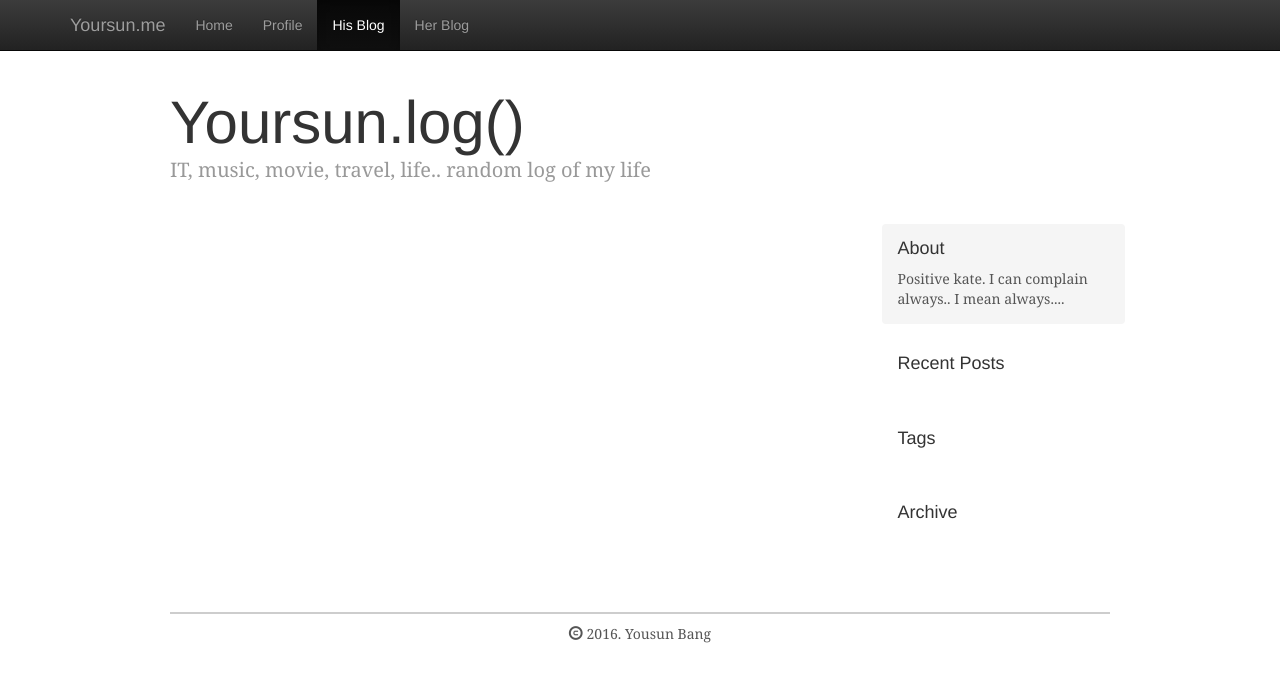
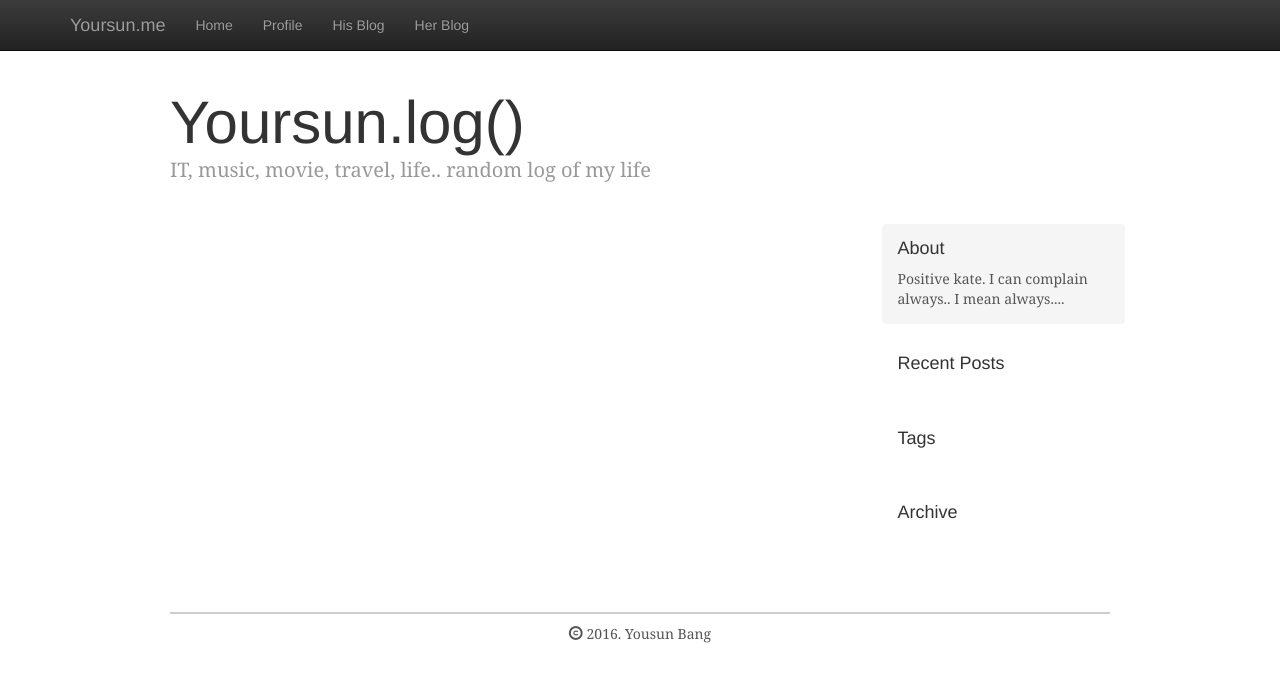
Before and after one commit to ys10330/herblog, a Jekyll site: the page built from index.html, in a window 1280 px wide. Shown: the top 682 px of the page. Built offline with Jekyll 4.4.1, drawn with Linux system fonts in a browser that asks for light colours; nearby versions of some CDN libraries; the list of posts is cut into pages by our own code; comment, search, counter and statistics services are not loaded.

Commit message:
Fix navbar active item

```diff
--- a/_includes/header.html
+++ b/_includes/header.html
@@ -30,8 +30,8 @@
           <ul class="nav navbar-nav">
             <li><a href="http://yoursun.me">Home</a></li>
             <li><a href="http://yoursun.me/profile.html">Profile</a></li>
-            <li class="active"><a href="http://yoursun.me/hisblog">His Blog</a></li>
-            <li><a href="http://yoursun.me/herblog">Her Blog</a></li>
+            <li><a href="http://yoursun.me/hisblog">His Blog</a></li>
+            <li class="activie"><a href="http://yoursun.me/herblog">Her Blog</a></li>
           </ul>
         </div><!--/.nav-collapse -->
       </div>
```
